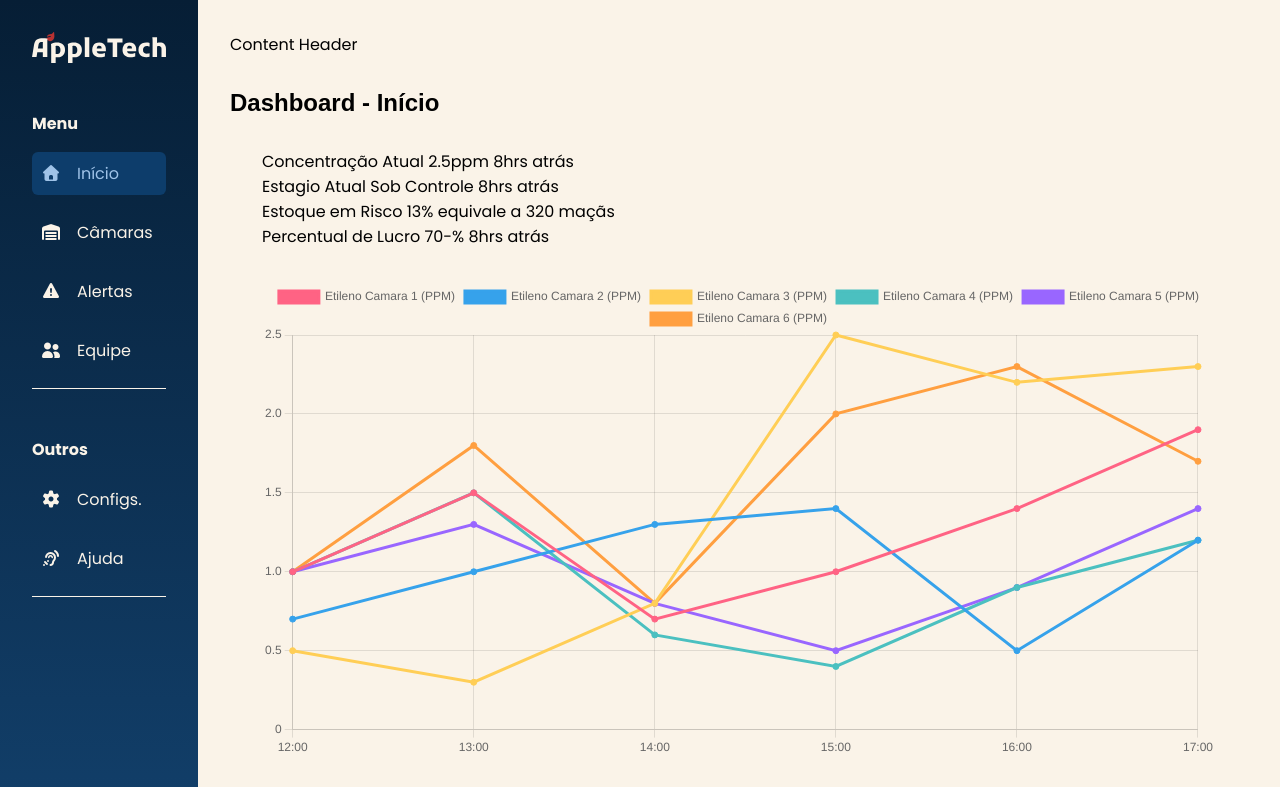
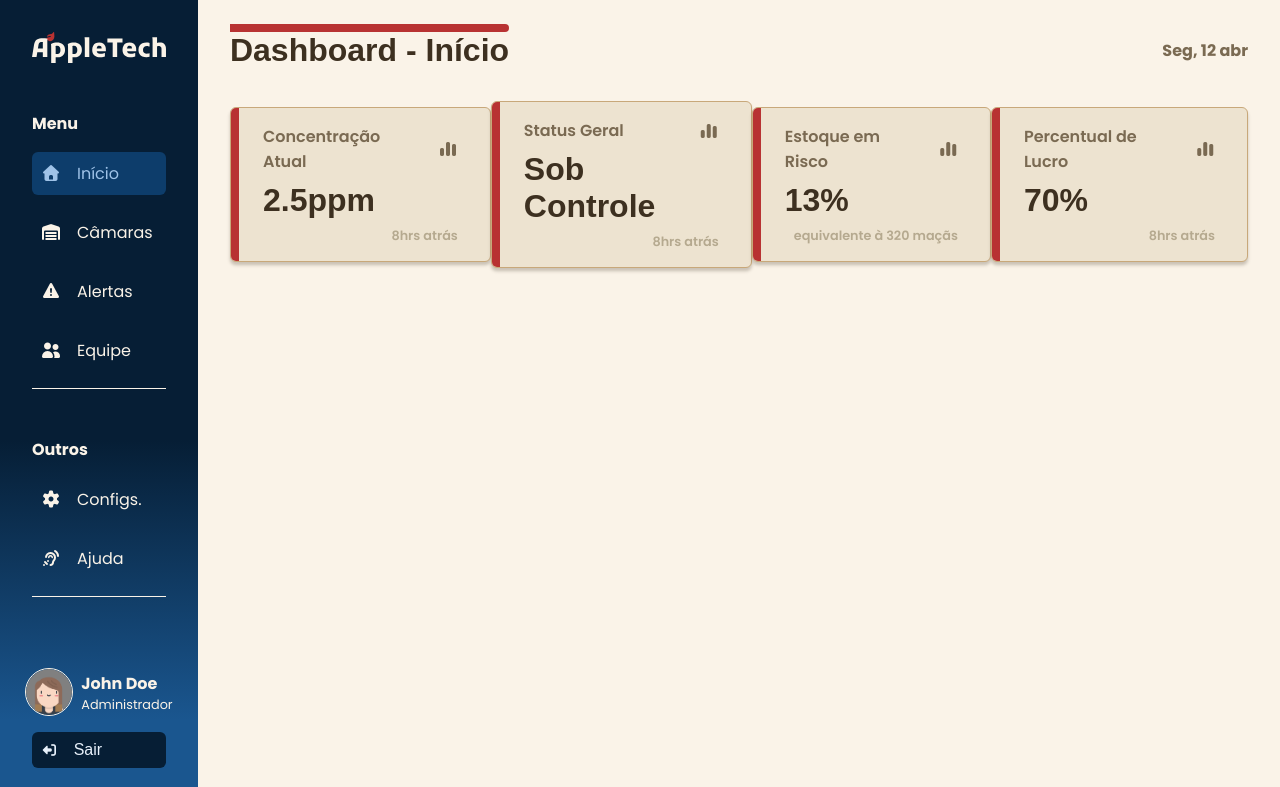
Before and after one commit to 4ppleTech/appleTech, a plain HTML site: page entregas/website/public/dashboard/home.html in a window 1280 px wide. Shown: the top 787 px of the page. Drawn offline with nearby package versions, Linux system fonts and the light colour scheme; a web font is replaced by a local one.

Commit message:
feat: estilizei os KPIs da home da dashboard

```diff
--- a/entregas/website/public/dashboard/home.html
+++ b/entregas/website/public/dashboard/home.html
@@ -68,49 +68,84 @@
         <!-- CONTENT -->
         <div class="content">
             <!-- CONTENT HEADER -->
-            <div class="header">Content Header</div>
+            <div class="header">
+                <h1>Dashboard - Início</h1>
+                <span id="current-date">Seg, 12 abr</span>
+            </div>
 
             <!-- CONTENT MAIN -->
-            <main class="container flex-col">
-                <nav class="navbar container">
-                    <h1>Dashboard - Início</h1>
-                </nav>
-                <div class="content container flex-col">
-                <div class="kpi container">
-                    <!-- <h1>AQUI SERA O CONTEUDO DAS KPI´S PRINCIPAIS</h1> -->
-                    <div class="kpiBox">
-                        <span class="kpiName">Concentração Atual</span>
-                        <span class="kpi">2.5ppm</span>
-                        <span class="kpiDifference">8hrs atrás</span>
+            <main class="main">
+                <!-- CONTENT KPIs -->
+                <div class="kpi-list">
+                    <div class="kpi-card">
+                        <div class="kpi-header">
+                            <p>Concentração Atual</p>
+                            <i class="fa-solid fa-chart-simple"></i>
+                        </div>
+                        <div class="kpi-content">
+                            <h1>2.5ppm</h1>
+                        </div>
+                        <div class="kpi-footer">
+                            8hrs atrás
+                        </div>
                     </div>
-                    <div class="kpiBox">
-                        <span class="kpiName">Estagio Atual</span>
-                        <span class="kpi">Sob Controle</span>
-                        <span class="kpiDifference">8hrs atrás</span>
+                    <div class="kpi-card">
+                        <div class="kpi-header">
+                            <p>Status Geral</p>
+                            <i class="fa-solid fa-chart-simple"></i>
+                        </div>
+                        <div class="kpi-content">
+                            <h1>Sob Controle</h1>
+                        </div>
+                        <div class="kpi-footer">
+                            8hrs atrás
+                        </div>
                     </div>
-                    <div class="kpiBox">
-                        <span class="kpiName">Estoque em Risco</span>
-                        <span class="kpi">13%</span>
-                        <span class="kpiDifference">equivale a 320 maçãs</span>
+                    <div class="kpi-card">
+                        <div class="kpi-header">
+                            <p>Estoque em Risco</p>
+                            <i class="fa-solid fa-chart-simple"></i>
+                        </div>
+                        <div class="kpi-content">
+                            <h1>13%</h1>
+                        </div>
+                        <div class="kpi-footer">
+                            equivalente à 320 maçãs
+                        </div>
                     </div>
-                    <div class="kpiBox">
-                        <span class="kpiName">Percentual de Lucro</span>
-                        <span class="kpi">70-%</span>
-                        <span class="kpiDifference">8hrs atrás</span>
+                    <div class="kpi-card">
+                        <div class="kpi-header">
+                            <p>Percentual de Lucro</p>
+                            <i class="fa-solid fa-chart-simple"></i>
+                        </div>
+                        <div class="kpi-content">
+                            <h1>70%</h1>
+                        </div>
+                        <div class="kpi-footer">
+                            8hrs atrás
+                        </div>
                     </div>
                 </div>
-                    <div class="chart container flex-row">
-                        <canvas id="myChart"></canvas>
+                <!-- CONTENT MÉTRICAS -->
+                <div class="metrics">
+                    <!-- CONTENT GRÁFICOS -->
+                    <div class="charts">
+                        <!-- CONTENT GRÁFICO LINHAS -->
+                        <div class="chart-1">
+                            <canvas id="line-chart"></canvas>
+                        </div>
+                        <!-- CONTENT GRÁFICO COLUNAS -->
+                        <div class="chart-1">
+                            <canvas id="line-chart"></canvas>
+                        </div>
                     </div>
-
-                    <div class="chart container flex-row">
-                        <canvas id="myChart2"></canvas>
-                    </div>
-
-                    <div class="alerts container flex-col">
-                        <h1>AQUI SERÃO OS ALERTS</h1>
-                    </div>
-                </div>
+                    <!-- CONTENT ASIDE -->
+                    <aside class="aside">
+                        <!-- CONTENT LISTA DE ALERTAS -->
+                        <div class="alert-list"></div>
+                        <!-- CONTENT STATUS SENSORES -->
+                        <div class="sensor-status"></div>
+                    </aside>
                 </div>
             </main>
         </div>
@@ -265,3 +300,47 @@
         config2
     );
 </script>
+
+<!--
+<main class="">
+<nav class="navbar container">
+<h1>Dashboard - Início</h1>
+</nav>
+<div class="content ">
+<div class="kpi container">
+<div class="kpiBox">
+<span class="kpiName">Concentração Atual</span>
+<span class="kpi">2.5ppm</span>
+<span class="kpiDifference">8hrs atrás</span>
+</div>
+<div class="kpiBox">
+<span class="kpiName">Estagio Atual</span>
+<span class="kpi">Sob Controle</span>
+<span class="kpiDifference">8hrs atrás</span>
+</div>
+<div class="kpiBox">
+<span class="kpiName">Estoque em Risco</span>
+<span class="kpi">13%</span>
+<span class="kpiDifference">equivale a 320 maçãs</span>
+</div>
+<div class="kpiBox">
+<span class="kpiName">Percentual de Lucro</span>
+<span class="kpi">70-%</span>
+<span class="kpiDifference">8hrs atrás</span>
+</div>
+</div>
+<div class="chart container flex-row">
+<canvas id="myChart"></canvas>
+</div>
+
+<div class="chart container flex-row">
+<canvas id="myChart2"></canvas>
+</div>
+
+<div class="alerts container flex-col">
+<h1>AQUI SERÃO OS ALERTS</h1>
+</div>
+</div>
+</div>
+</main>
+-->
--- a/entregas/website/public/styles/dashboard.css
+++ b/entregas/website/public/styles/dashboard.css
@@ -11,8 +11,8 @@
 
     background: linear-gradient(
         to bottom,
-        #061E35,
-        #1A568F
+        #061E35 55%,
+        #1A568F 90%
     );
 
     display: flex;
@@ -63,7 +63,7 @@
     padding: 0.5rem;
     border: 1px solid transparent;
     border-radius: 6px;
-    transition: all 150ms ease-in;
+    transition: all 120ms ease-in;
 }
 
 .sidebar .navlist .nav-section .navitem[href="#"],
@@ -126,8 +126,10 @@
 
 /* === CONTENT ESTILIZAÇÃO === */
 .content {
+    max-width: 1200px;
     width: 100%;
     min-height: 100vh;
+    margin: 0 auto;
 
     display: flex;
     flex-direction: column;
@@ -135,3 +137,97 @@
     row-gap: 2rem;
     padding: 2rem;
 }
+
+.content .header {
+    width: 100%;
+
+    display: flex;
+    flex-direction: row;
+    align-items: center;
+    justify-content: space-between;
+}
+
+.content .header h1 {
+    position: relative;
+}
+.content .header h1::after {
+    content: "";
+    background-color: #B83232;
+
+    position: absolute;
+    top: -0.5rem;
+    left: 0;
+
+    width: 100%;
+    height: 0.5rem;
+    border-radius: 0 1rem 1rem 0;
+}
+
+.content .header span {
+    color: #7A6A52;
+    font-weight: bold;
+}
+
+.content .main {
+    display: flex;
+    flex-direction: column;
+    row-gap: 1rem;
+}
+
+.content .main .kpi-list {
+    display: flex;
+    flex-direction: row;
+    align-items: center;
+    justify-content: space-evenly;
+}
+
+.kpi-card {
+    position: relative;
+    overflow: hidden;
+
+    padding: 1rem 2rem;
+
+    background-color: #EDE3D0;
+    border: 1px solid #C8A87A;
+    border-radius: 6px;
+
+    display: flex;
+    flex-direction: column;
+    justify-content: center;
+    row-gap: 0.5rem;
+
+    box-shadow: 0 0.2rem 0.2rem #3D302040;
+}
+
+.kpi-card::after {
+    content: "";
+    background-color: #B83232;
+
+    position: absolute;
+    top: 0;
+    left: 0;
+
+    width: 0.5rem;
+    height: 100%;
+}
+
+.kpi-card .kpi-header {
+    color: #7A6A52;
+    font-weight: 600;
+
+    display: flex;
+    flex-direction: row;
+    align-items: center;
+    justify-content: space-between;
+    column-gap: 1rem;
+}
+
+.kpi-card .kpi-footer {
+    font-size: 0.8rem;
+    font-weight: 600;
+    color: #B5A98F;
+
+    display: flex;
+    flex-direction: row;
+    justify-content: flex-end;
+}
--- a/entregas/website/public/styles/global.css
+++ b/entregas/website/public/styles/global.css
@@ -3,10 +3,10 @@
 
 /* === Paleta de Cores ===
 - background: #FAF3E8
-- foreground: #061E35
+- foreground: #3D3020
 - surface: #EDE3D0
 
-- text: #061E35
+- text: #3D3020
 - muted: #7A6A52
 - disabled: #B5A98F
 
@@ -58,6 +58,7 @@
     width: 100%;
 
     background-color: #FAF3E8;
+    color: #3D3020;
 
     font-family: 'Poppins', sans-serif;
     font-weight: 400;
```
